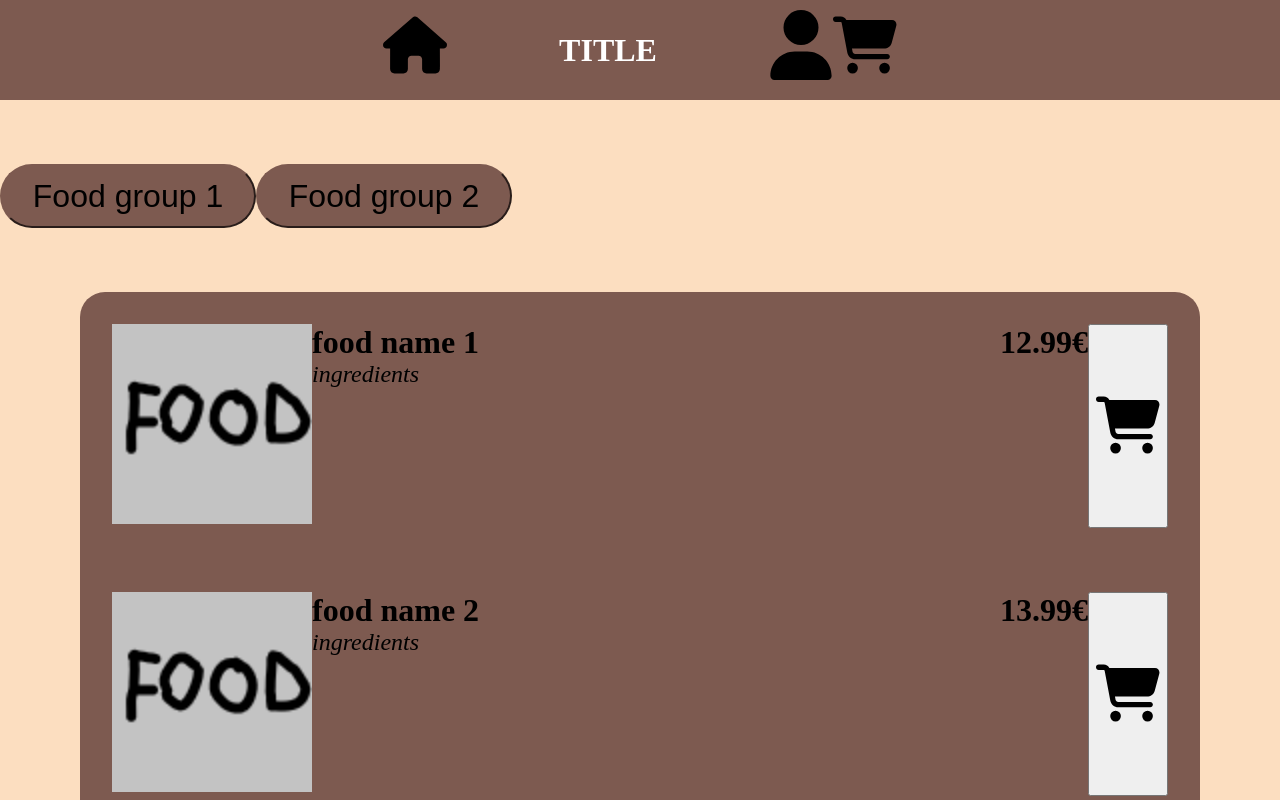
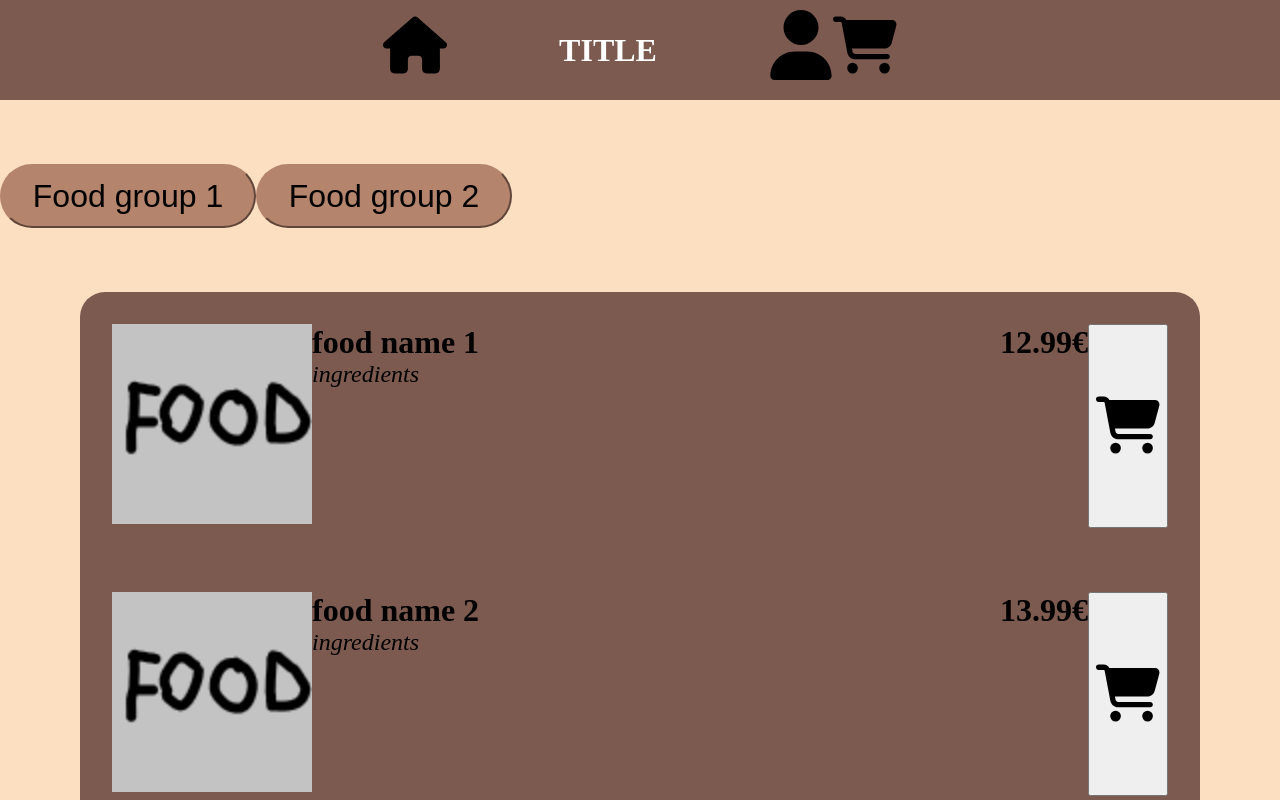
Before and after one commit to Purple-Snake/Food-ordering-application, a React (Vite) app in the folder Frontend/: page / in a window 1280 px wide. Shown: the top 800 px of the page. Built offline with nearby package versions, Linux system fonts and the light colour scheme.

Commit message:
added new colour LightBrown

```diff
--- a/Frontend/src/App.css
+++ b/Frontend/src/App.css
@@ -1,7 +1,8 @@
 :root {
   --DarkBrown: #7D5A50;
-  --white: #fff;
-  --grey: #d9d9d9;
+  --lightBrown: #B4846C;
+  --White: #fff;
+  --Grey: #d9d9d9;
 }
 
 .icon {
@@ -13,7 +14,7 @@
 #navBar {
   display: flex;
   background-color: var(--DarkBrown);
-  color: var(--white);
+  color: var(--White);
   height: 6.25rem;
 }
 
@@ -52,8 +53,8 @@
 
 /* Food Groups */
 .foodGroupButton {
-  background-color: var(--DarkBrown);
-  border-color: var(--DarkBrown);
+  background-color: var(--lightBrown);
+  border-color: var(--lightBrown);
   border-radius: 35px;
   width: 16rem;
   height: 4rem;
```
